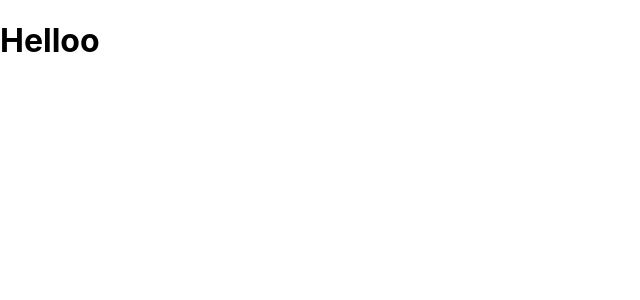
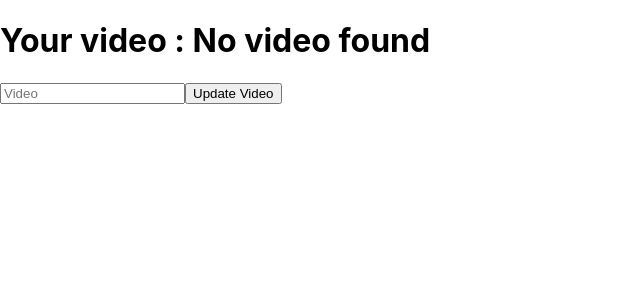
Before and after one commit to ManoranjanJena24/Multi-Media-Recording-MERN, a React (Create React App) app in the folder client/: page /dashboard in a window 1280 px wide. Shown: the top 300 px of the page, without its empty margins (0-640 px from the left). Built offline with nearby package versions, Linux system fonts and the light colour scheme.

Commit message:
Commit 6
Completed the implementation

Have to integrate recorder

```diff
--- a/client/src/pages/dashboard.js
+++ b/client/src/pages/dashboard.js
@@ -1,24 +1,26 @@
-import React, { useEffect } from "react";
+import React, { useEffect, useState } from "react";
 // const jwt = require('jwt-decode');
 import jwt_decode from 'jwt-decode';
 
 const Dashboard = () =>{
+    const [video, setVideo] = useState('')
+    const [tempVideo, setTempVideo] = useState('')
 
     async function populateData(){
         // const req = await fetch('/api/data',{
-        try{
+
             const req = await fetch('http://localhost:3001/api/video',{
             headers:{
                 'x-access-token':localStorage.getItem('token')
             },
         })
         const data=await req.json()
+        if(data.status==='ok'){
+            setVideo(data.video)
+        } else {
+            alert(data.error)
+        }
         console.log(data)
-    } catch (error) {
-        console.error("Error fetching data:", error);
-    }
-
-
     }
 
     useEffect(()=>{
@@ -35,7 +37,43 @@ const Dashboard = () =>{
         }
     },[])
 
-    return <h1>Helloo</h1>
+    async function updateVideo(event){
+        event.preventDefault()
+
+        const req = await fetch('http://localhost:3001/api/video',{
+            method: 'POST',
+            headers:{
+                'Content-Type': 'application/json',
+                'x-access-token':localStorage.getItem('token')
+            },
+            body: JSON.stringify({
+                video: tempVideo,
+            }),
+        })
+
+        const data=await req.json()
+        if(data.status==='ok'){
+            setVideo(tempVideo)
+            setTempVideo('')
+        } else {
+            alert(data.error)
+        }
+    }
+
+    return (
+        <div>
+        <h1>Your video : {video || 'No video found'}</h1>
+        <form onSubmit={updateVideo}>
+            <input
+                type="text"
+                placeholder="Video"
+                value={tempVideo}
+                onChange={(e)=>setTempVideo(e.target.value)}
+            />
+            <input type="submit" value="Update Video"/>
+        </form>
+    </div>
+    )
 }
 
 export default Dashboard
```
Also changed, not shown: 1 other file (tests, documents, lock files or other folders).
